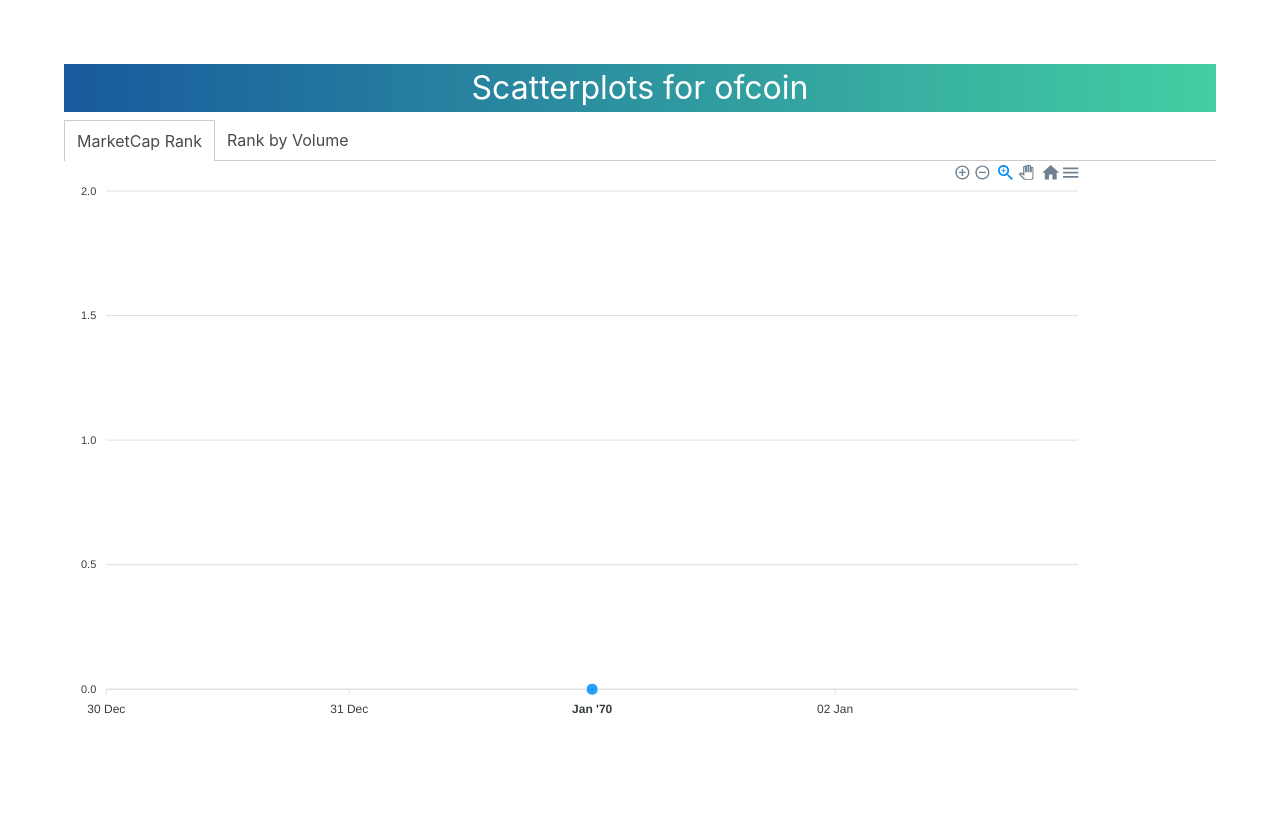
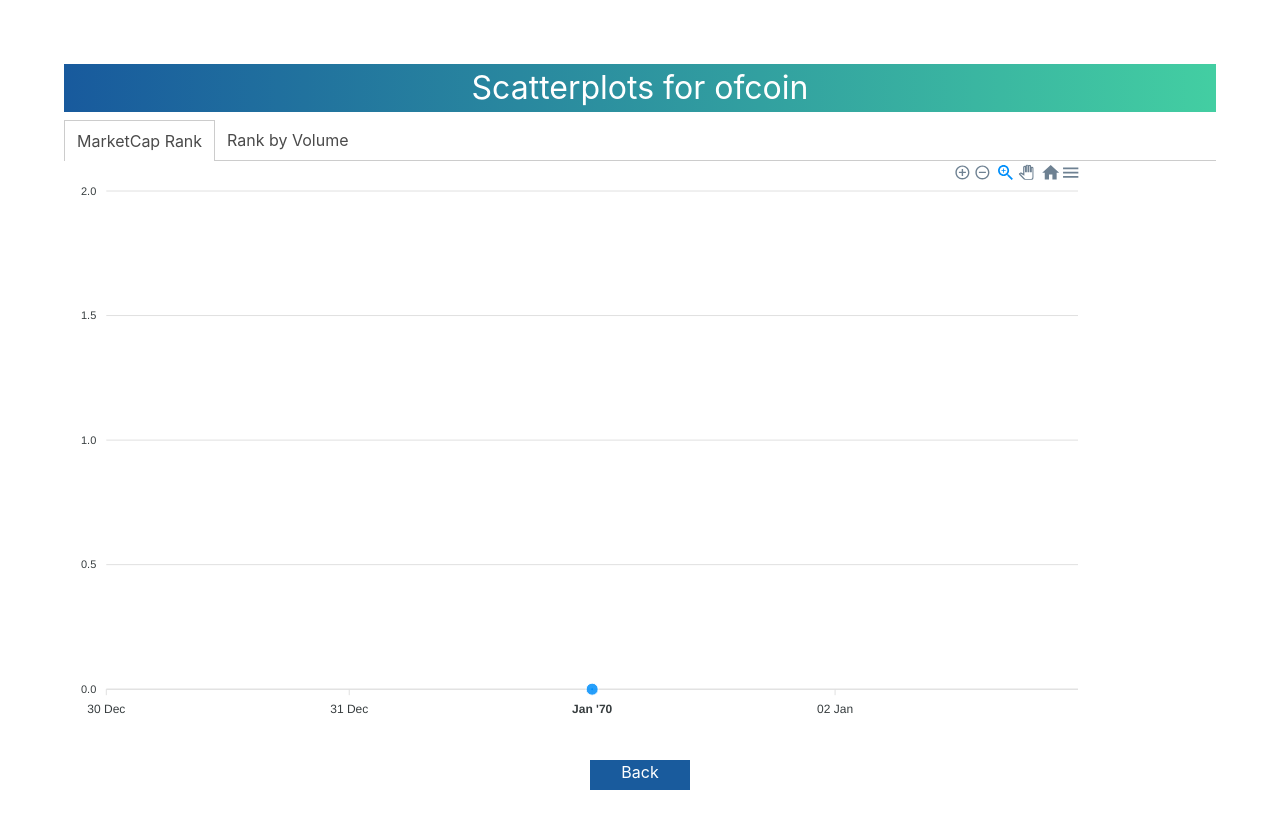
Before and after one commit to PratikLunagaria/Crypto-Analyzer-Frontend, a React (Create React App) app: page / in a window 1280 px wide. Both pictures are taken after a click on the element "OFCOIN". Shown: the top 828 px of the page. Before the commit the page ends 800 px from the top, so only its background shows below. Built offline with nearby package versions, Linux system fonts and the light colour scheme; no server answers.

Commit message:
added back button

```diff
--- a/package.json
+++ b/package.json
@@ -8,10 +8,10 @@
     "jquery": "^3.3.1",
     "moment": "^2.22.2",
     "react": "^16.5.2",
-    "react-apexcharts": "^1.0.10",
+    "react-apexcharts": "^1.3.0",
     "react-dom": "^16.5.2",
     "react-router-dom": "^4.3.1",
-    "react-scripts": "2.0.4",
+    "react-scripts": "^2.1.5",
     "react-table": "^6.8.6"
   },
   "scripts": {
--- a/src/components/Coinhome.js
+++ b/src/components/Coinhome.js
@@ -34,7 +34,7 @@ class Coinhome extends Component {
     this.handleResize();
         window.addEventListener("resize", this.handleResize);
     axios
-        .get(`http://185.141.195.97:5100/pvt/api/coins/${this.state.currentCoin}`)
+        .get(`http://localhost:5100/pvt/api/coins/${this.state.currentCoin}`)
         .then(async(response) =>{
            await this.setState({
                 parentData: response.data,
@@ -107,6 +107,19 @@ handleResize = async() => {
             />
           </div>
         </Tabs>
+        <a href="https://cointradehistory.altcoinsidekick.com" style={
+          {
+          "backgroundColor": "#195B9D",
+          "color": "white",
+          "height": "30px",
+          "width": "100px",
+          "textAlign": "center",
+          "textJustify": "center",
+          "alignSelf": "center",
+          "justifySelf": "center"
+          }}>
+              Back
+        </a>
       </div>
     )
   }
--- a/src/components/Home.js
+++ b/src/components/Home.js
@@ -30,7 +30,7 @@ export default class Home extends Component {
         })
 
         axios
-            .get("http://185.141.195.97:5100/pvt/api/home")
+            .get("http://localhost:5100/pvt/api/home")
             .then(response =>{
                 this.setState({
                     data: response.data['home_table'],
```
Also changed, not shown: 1 other file (tests, documents, lock files or other folders).
